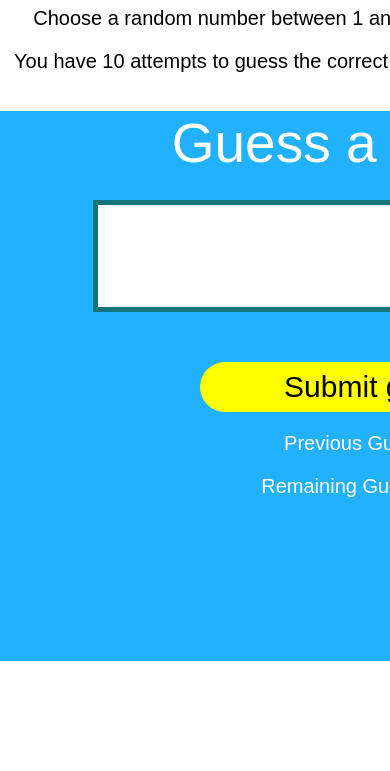
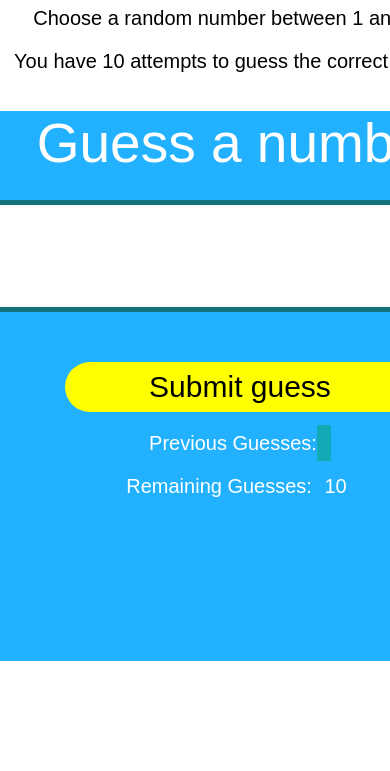
Before and after one commit to MelissaWeb/portfoliosite, a plain HTML site: page guessnumber/index.html in a window 390 px wide. Shown: the part 73-844 px from the top of the page. Drawn offline with Linux system fonts and the light colour scheme.

Commit message:
edit for mobile

```diff
--- a/guessnumber/resources/styles.css
+++ b/guessnumber/resources/styles.css
@@ -80,3 +80,11 @@ button {
     color: white;
     padding: 7px;
 }
+
+@media only screen and (max-width: 1280px) {
+    body {
+        display: block;
+        justify-items: center;
+        padding-right: 275px;
+    }
+}
```
